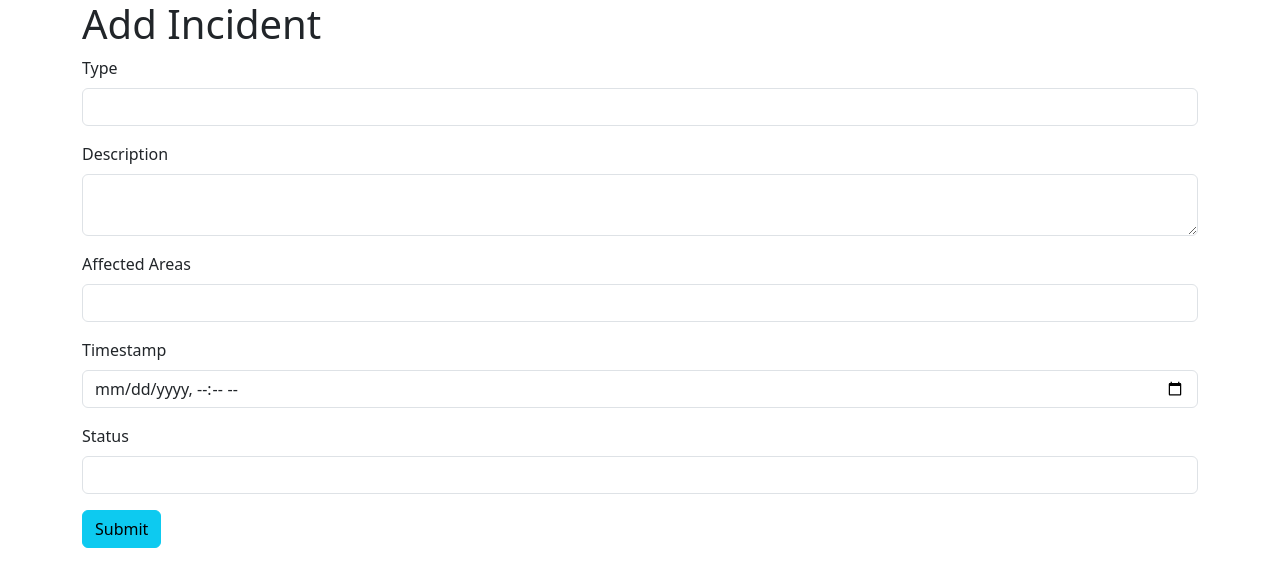
After one commit to DMaue18/final-project, a Flask app: page /addincidents in a window 1280 px wide. The commit adds this page. Shown: the top 587 px of the page. Run offline with Flask 3, Linux system fonts and the light colour scheme; some libraries are stand-ins or nearby versions.

Commit message:
git push

```diff
--- a/CIMS-app/Project/app.py
+++ b/CIMS-app/Project/app.py
@@ -1,5 +1,7 @@
 from flask import Flask
 from flask import render_template
+from flask import request
+from flask import redirect
 from flask_mysqldb import MySQL
 import MySQLdb.cursors
 
@@ -14,6 +16,27 @@ mysql = MySQL(app)
 @app.route("/")
 def index():
     return render_template("index.html")
+
+@app.route("/addincidents", methods=["GET", "POST"])
+def addincidents():
+    cur = mysql.connection.cursor()
+    if request.method == "POST":
+        type = request.form["type"]
+        description = request.form["description"]
+        affected_areas = request.form["affectedAreas"]
+        timestamp = request.form["timeStamp"]
+        status = request.form["status"]
+        add_query = "INSERT INTO Incidents (Type, Description, AffectedAreas, Timestamp, Status) VALUES (%s, %s, %s, %s, %s)"
+
+        cur.execute(add_query, (type, description, affected_areas, timestamp, status))
+
+        mysql.connection.commit()
+
+        return redirect("/Incidents")
+
+    else:
+        return render_template("addincidents.html", addincidents="", action="addincidents")
+
 
 @app.route("/Incidents")
 def Incidents():
--- a/CIMS-app/Project/templates/Incidents.html
+++ b/CIMS-app/Project/templates/Incidents.html
@@ -9,6 +9,7 @@
 <body>
     <main class="container">
         <h1>Incidents</h1>
+        <a href="/addincidents" class="btn btn-dark">Add New Incident</a><br/>
         {% if Incidents|length < 1 %}
             <p>There are no Incidents.</p>
         {% else %}
--- /dev/null
+++ b/CIMS-app/Project/templates/addincidents.html
@@ -0,0 +1,38 @@
+<!DOCTYPE html>
+<html lang="en">
+<head>
+    <meta charset="utf-8">
+    <meta name="viewport" content="width=device-width, initial-scale=1">
+    <title>Add Incident</title>
+    <link href="https://cdn.jsdelivr.net/npm/bootstrap@5.3.2/dist/css/bootstrap.min.css" rel="stylesheet" integrity="sha384-T3c6CoIi6uLrA9TneNEoa7RxnatzjcDSCmG1MXxSR1GAsXEV/Dwwykc2MPK8M2HN" crossorigin="anonymous">
+</head>
+<body>
+    <main class="container">
+        <h1>Add Incident</h1>
+        <form action="/addincidents" method="post">
+            <div class="mb-3">
+                <label for="type" class="form-label">Type</label>
+                <input type="text" class="form-control" id="type" name="type" required>
+            </div>
+            <div class="mb-3">
+                <label for="description" class="form-label">Description</label>
+                <textarea class="form-control" id="description" name="description" required></textarea>
+            </div>
+            <div class="mb-3">
+                <label for="affectedAreas" class="form-label">Affected Areas</label>
+                <input type="text" class="form-control" id="affectedAreas" name="affectedAreas" required>
+            </div>
+            <div class="mb-3">
+                <label for="timeStamp" class="form-label">Timestamp</label>
+                <input type="datetime-local" class="form-control" id="timeStamp" name="timeStamp" required>
+            </div>
+            <div class="mb-3">
+                <label for="status" class="form-label">Status</label>
+                <input type="text" class="form-control" id="status" name="status" required>
+            </div>
+            <button type="submit" class="btn btn-info" id="SubmitButton">Submit</button>
+        </form>
+    </main>
+    <script src="https://cdn.jsdelivr.net/npm/bootstrap@5.3.2/dist/js/bootstrap.bundle.min.js" integrity="sha384-C6RzsynM9kWDrMNeT87bh95OGNyZPhcTNXj1NW7RuBCsyN/o0jlpcV8Qyq46cDfL" crossorigin="anonymous"></script>
+</body>
+</html>
```
